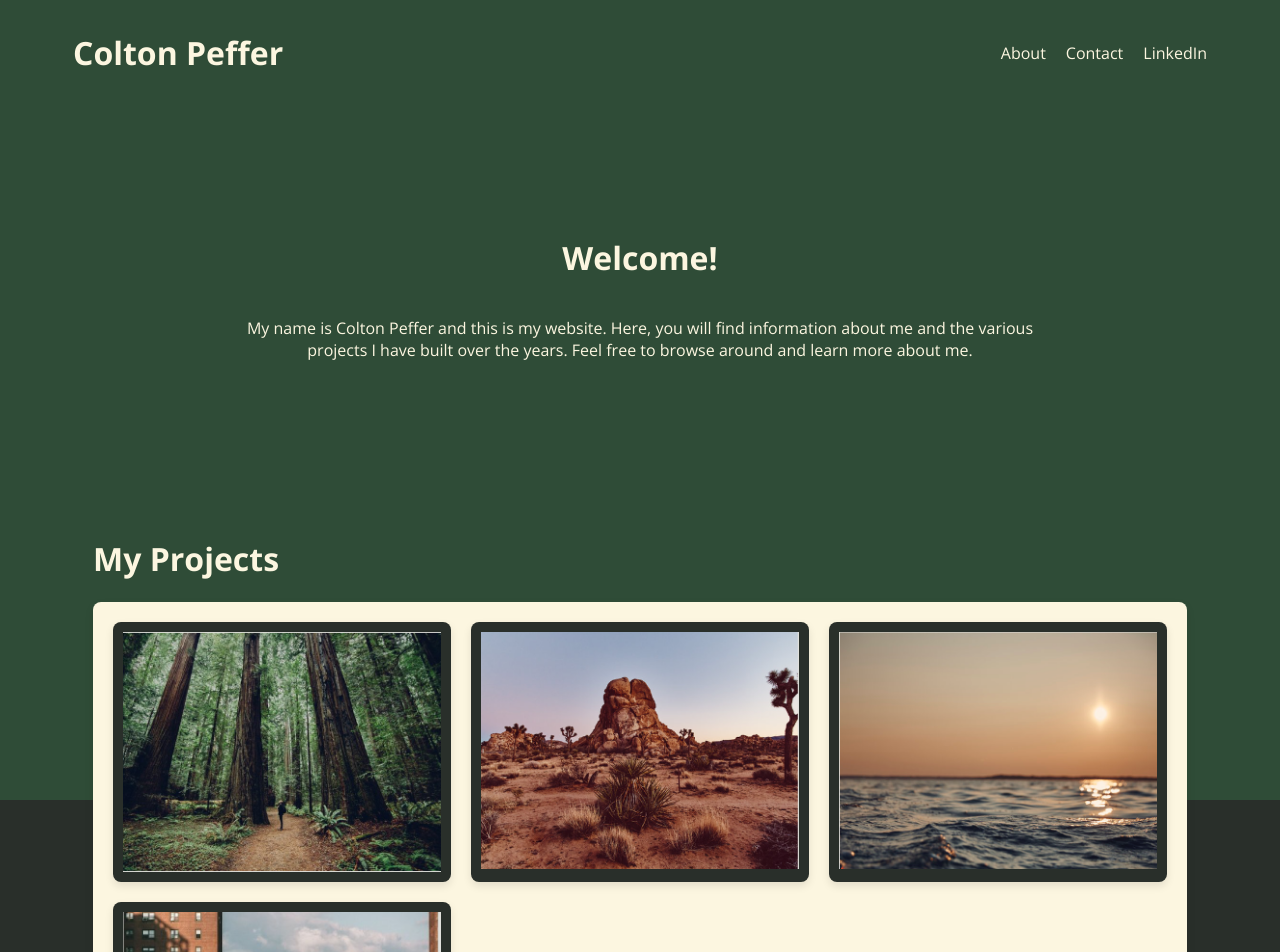
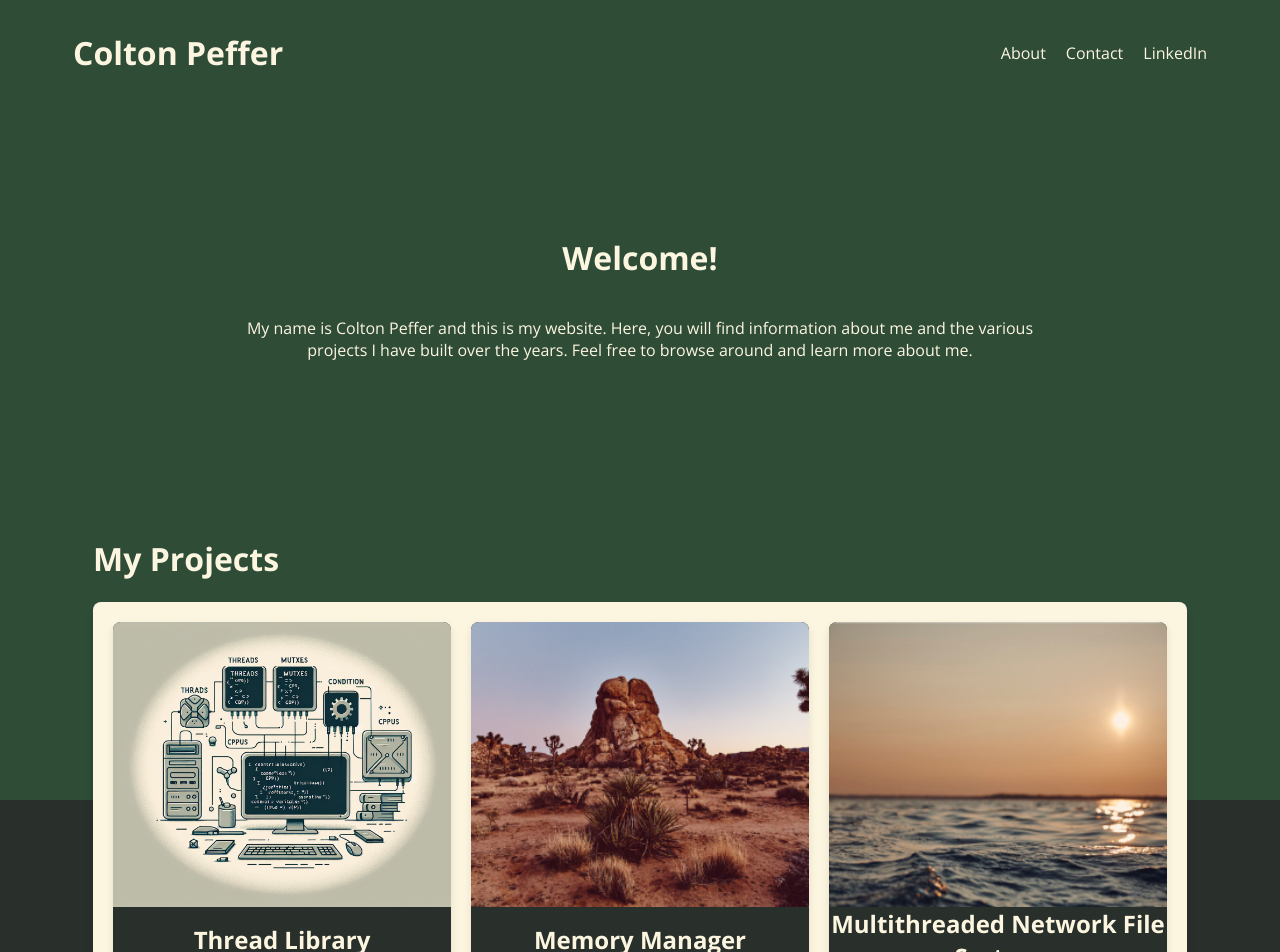
Before and after one commit to cpeffer/cpeffer.github.io, a React (Create React App) app: page / in a window 1280 px wide. Shown: the top 952 px of the page. Built offline with nearby package versions, Linux system fonts and the light colour scheme.

Commit message:
currently happy with how things look

```diff
--- a/src/components/Projects.tsx
+++ b/src/components/Projects.tsx
@@ -1,50 +1,8 @@
 import React from 'react';
-import project1Image from '../images/Screenshot 2025-01-15 at 10.04.07 AM.png';
-import project2Image from '../images/Screenshot 2025-01-15 at 10.04.15 AM.png';
-import project3Image from '../images/Screenshot 2025-01-15 at 10.04.22 AM.png';
-import project4Image from '../images/Screenshot 2025-01-15 at 10.10.07 AM.png';
+import projects from '../data/projectsData';
 import '../styles/Projects.css';
 
-interface Project {
-  id: number;
-  title: string;
-  description: string;
-  technologies: string[];
-  image: string; // Add image property
-}
-
 const Projects: React.FC = () => {
-  const projects: Project[] = [
-    {
-      id: 1,
-      title: "Project One",
-      description: "This is a brief description of project one.",
-      technologies: ["React", "TypeScript", "Node.js"],
-      image: project1Image // Add image source
-    },
-    {
-      id: 2,
-      title: "Project Two",
-      description: "This is a brief description of project two.",
-      technologies: ["Python", "Django", "PostgreSQL"],
-      image: project2Image // Add image source
-    },
-    {
-      id: 3,
-      title: "Project Three",
-      description: "This is a brief description of project three.",
-      technologies: ["Java", "Spring Boot", "MySQL"],
-      image: project3Image // Add image source
-    },
-    {
-      id: 4,
-      title: "Project four",
-      description: "This is a brief description of project four.",
-      technologies: ["Java", "Spring Boot", "MySQL"],
-      image: project4Image // Add image source
-    }
-  ];
-
   return (
     <div className="projects">
       <h1>My Projects</h1>
@@ -55,10 +13,11 @@ const Projects: React.FC = () => {
               <div className="project-container">
                 <img src={project.image} alt={project.title} className="project-image" />
                 <div className="project-description">
-                  <h2>{project.title}</h2>
-                  <p>{project.description}</p>
+                  <p style={{ paddingLeft: '10px', paddingRight: '10px' }}>{project.briefDescription}</p>
+                  <p style={{ paddingLeft: '10px', paddingRight: '10px' }}>Click to Learn More</p>
                 </div>
               </div>
+              <h2 className="project-title">{project.title}</h2>
             </div>
           ))}
         </div>
--- /dev/null
+++ b/src/data/projectsData.ts
@@ -0,0 +1,45 @@
+import project1Image from '../images/generated_image_1736969512654.png';
+import project2Image from '../images/Screenshot 2025-01-15 at 10.04.15 AM.png';
+import project3Image from '../images/Screenshot 2025-01-15 at 10.04.22 AM.png';
+import project4Image from '../images/Screenshot 2025-01-15 at 10.10.07 AM.png';
+
+interface Project {
+  id: number;
+  title: string;
+  briefDescription: string;
+  longeDescription: string;
+  image: string;
+}
+
+const projects: Project[] = [
+  {
+    id: 1,
+    title: "Thread Library",
+    briefDescription: "Implemented my own thread library for a multiprocessor by writing the operating system functions for threads, mutexes, condition variables, and cpus.",
+    longeDescription: "Required an intimate understanding of creating & swapping threads, thread lifetimes, timer & processor interruptions, cpuing guarding, scheduling orders, and error handling.",
+    image: project1Image
+  },
+  {
+    id: 2,
+    title: "Memory Manager",
+    briefDescription: "Developed a comprehensive system memory manager that interfaces with applications to abstract physical memory restrictions to virtual memory using swap-backed & file-backed pages and a translation lookaside buffer.",
+    longeDescription: "",
+    image: project2Image
+  },
+  {
+    id: 3,
+    title: "Multithreaded Network File System",
+    briefDescription: "Created a persistent network file system and interface which handles the transition from disk memory to the operating system and metadata such as permissions and hierarchical structure.",
+    longeDescription: "",
+    image: project3Image
+  },
+  {
+    id: 4,
+    title: "Project Four",
+    briefDescription: "This is a brief briefDescription of project four.",
+    longeDescription: "",
+    image: project4Image
+  }
+];
+
+export default projects;
--- a/src/styles/Projects.css
+++ b/src/styles/Projects.css
@@ -21,17 +21,27 @@
   border-radius: 8px;
   box-shadow: 0 4px 8px rgba(0, 0, 0, 0.1);
   position: relative;
+  height: 350px; /* Adjust the height for better aspect ratio */
+  display: flex;
+  flex-direction: column;
+  justify-content: space-between;
 }
 
 .project-container {
-  position: relative;
-  padding: 10px;
+    position: relative;
+    width: 100%;
+    height: 100%; /* Adjust the height as needed */
+    margin: 0 auto; /* Center align horizontally */
+    display: flex;
+    justify-content: center;
+    align-items: center;
 }
 
 .project-image {
   display: block;
   width: 100%;
-  height: auto;
+  height: 100%;
+  object-fit: cover; /* Ensure the image covers the entire container */
   transition: opacity 0.3s ease;
 }
 
@@ -59,3 +69,11 @@
 .project-card:hover .project-description {
   opacity: 1;
 }
+
+.project-title {
+  display: flex;
+  justify-content: center;
+  align-items: center;
+  height: 7%; /* Adjust the height as needed */
+  text-align: center;
+}
```
Also changed, not shown: src/images/generated_image_1736969512654.png (added).
